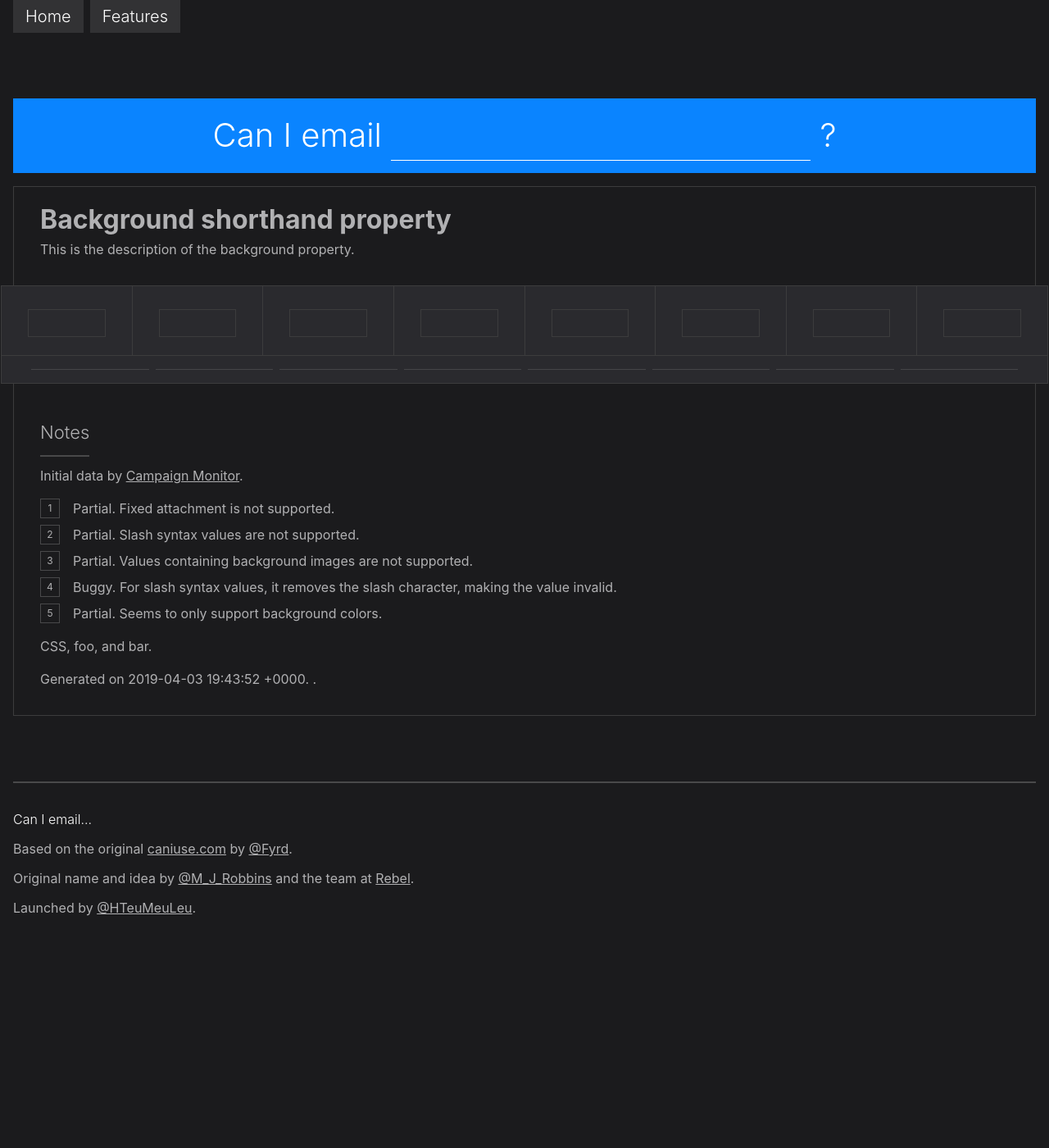
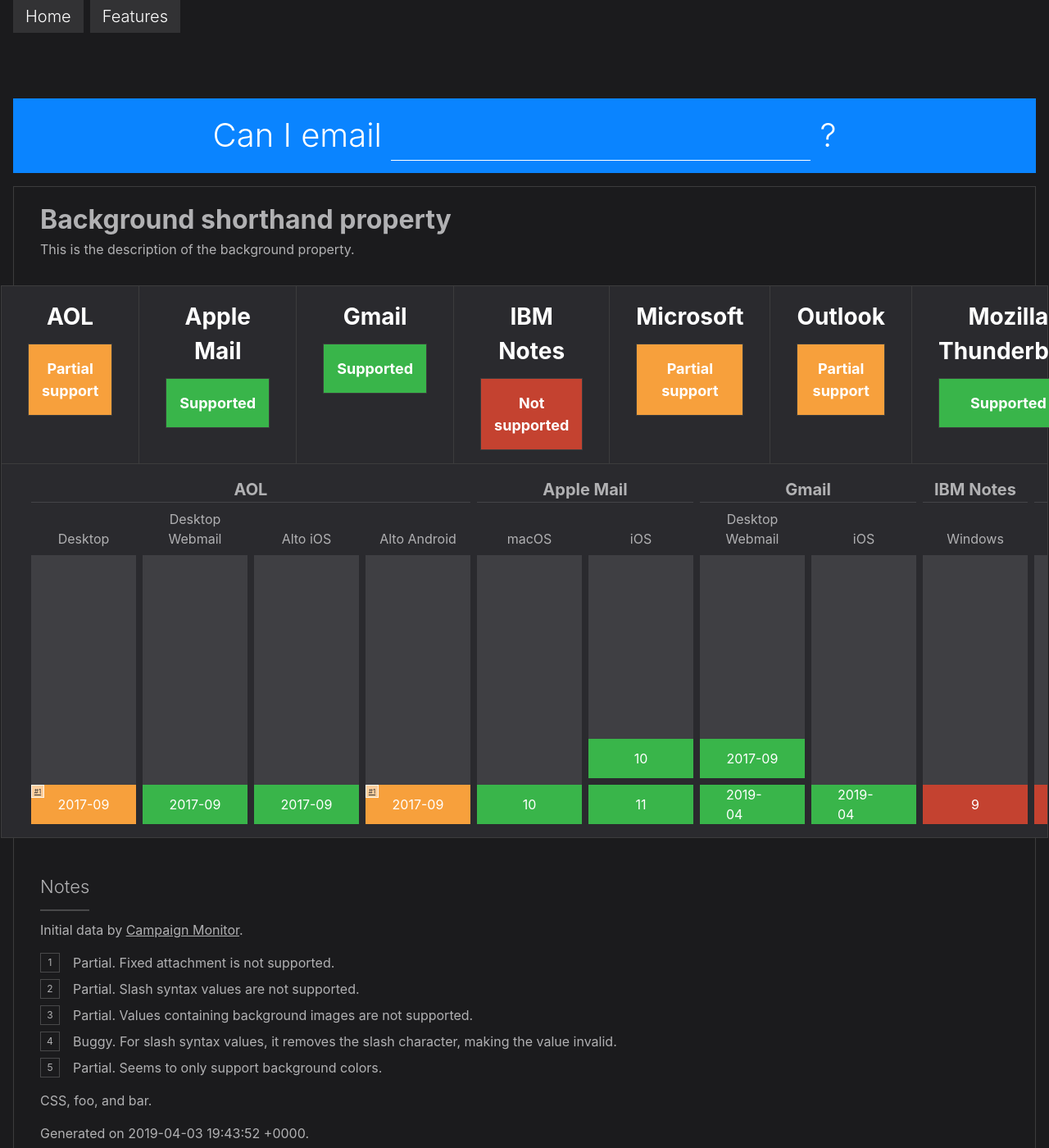
Before and after one commit to hteumeuleu/caniemail, a Jekyll site: the page built from _features/background.md, in a window 1280 px wide and 1400 px high. Shown: the whole window at 82% size. Built offline with Jekyll 4.4.1, drawn with Linux system fonts in a browser that asks for light colours; part of the change alters nothing that is shown.

```diff
--- a/_features/background.md
+++ b/_features/background.md
@@ -3,15 +3,7 @@ title: "Background shorthand property"
 description: "This is the description of the background property."
 spec: "https://www.w3.org/TR/css-backgrounds-3/"
 tags: ["CSS", "foo", "bar"]
-stats2: {
-    aol: [
-        foo: bar
-    ],
-    apple-mail: [
-        fuu: uuuu
-    ]
-}
-stats: {
+stats: [
     aol: [
         desktop-app: [
             "2017-09":"a #1"
@@ -100,7 +92,7 @@ stats: {
             "2017-09":"a #5"
         ]
     ]
-}
+]
 notes: "Initial data by [Campaign Monitor](https://www.campaignmonitor.com/css/color-background/background/)."
 notes_by_num: [
     "1": "Partial. Fixed attachment is not supported.",
--- a/_layouts/feature.html
+++ b/_layouts/feature.html
@@ -127,7 +127,7 @@ layout: default
 			{{ page.tags | array_to_sentence_string }}.
 		</p>
 		<p>
-			Generated on {{ site.time }}. {% github_edit_link "Improve this page" %}.
+			Generated on {{ site.time }}.
 		</p>
 	</div>
 </section>
```
Also changed, not shown: 1 other file.
